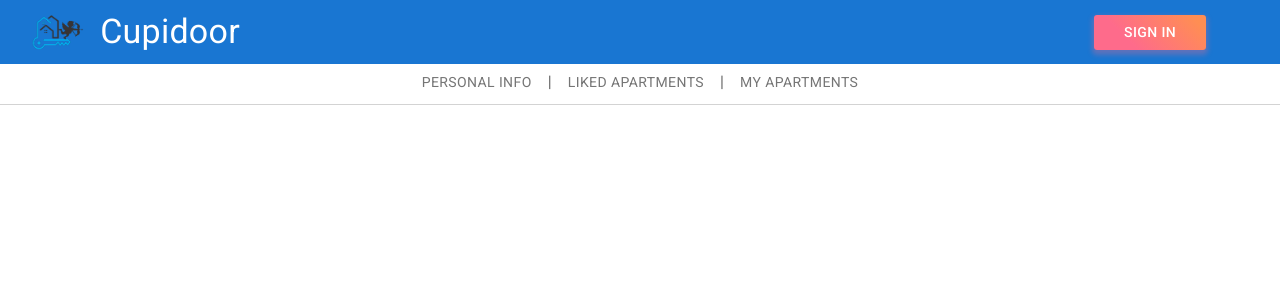
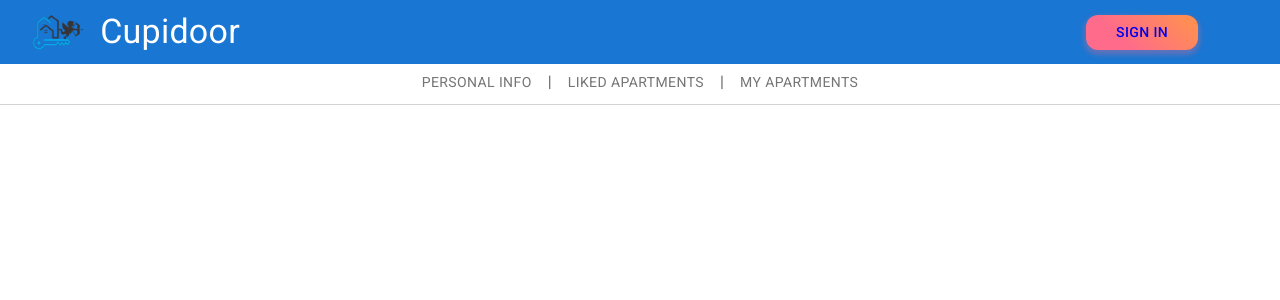
Before and after one commit to itayhashay/cupidoor, a React (Create React App) app in the folder client/: page /user in a window 1280 px wide. Shown: the top 300 px of the page. Built offline with nearby package versions, Linux system fonts and the light colour scheme.

Commit message:
Remove makeStyles - deprecated.

```diff
--- a/client/src/components/Navbar/index.tsx
+++ b/client/src/components/Navbar/index.tsx
@@ -1,31 +1,14 @@
-import { makeStyles } from "@mui/styles";
 import { AppBar, Box, Toolbar, Button } from "@mui/material";
 import { Avatar, Typography } from "@mui/material";
-import { DividerLine, LogoImg, UserSection } from "./styles";
+import { DividerLine, LogoImg, UserSection, linkStyles } from "./styles";
 import Logo from "../../icons/logo.png";
 import UserImg from "../../icons/user.jpeg";
 import { Link } from "react-router-dom";
 import { useAuth } from "../../context/AuthContext";
 import { USER_ROUTES } from "../UserRouter/constants";
 
-const useStyles = makeStyles({
-  linkStyle: {
-    display: "flex",
-    alignItems: "center",
-    background: "linear-gradient(45deg, #FE6B8B 30%, #FF8E53 90%)",
-    border: 0,
-    borderRadius: 3,
-    boxShadow: "0 3px 5px 2px rgba(255, 105, 135, .3)",
-    color: "white",
-    height: 35,
-    padding: "0 30px",
-    textAlign: "center",
-  },
-});
-
 export const Navbar = () => {
   const { user, setUser } = useAuth();
-  const classes = useStyles();
 
   return (
     <Box sx={{ flexGrow: 1 }}>
@@ -50,8 +33,8 @@ export const Navbar = () => {
               </>
             ) : (
               <>
-                <Button>
-                  <Link to={"/signIn"} className={classes.linkStyle}>
+                <Button sx={linkStyles}>
+                  <Link to={"/signIn"} >
                     Sign In
                   </Link>
                 </Button>
--- a/client/src/components/Navbar/styles.ts
+++ b/client/src/components/Navbar/styles.ts
@@ -19,3 +19,16 @@ export const LogoImg = styled.img`
   height: 42px;
   padding-right: 16px;
 `;
+
+export const linkStyles = {
+  display: "flex",
+  alignItems: "center",
+  background: "linear-gradient(45deg, #FE6B8B 30%, #FF8E53 90%)",
+  border: 0,
+  borderRadius: 3,
+  boxShadow: "0 3px 5px 2px rgba(255, 105, 135, .3)",
+  color: "white",
+  height: 35,
+  padding: "0 30px",
+  textAlign: "center",
+};
--- a/client/src/components/Sidebar/index.tsx
+++ b/client/src/components/Sidebar/index.tsx
@@ -140,7 +140,7 @@ const Sidebar = () => {
         </List>
         {
           navStates[USER_ROUTES.ALL_APARTMENTS] && (
-            <>
+            <Box>
               <Divider />
               <DrawerHeader sx={{direction: "rtl",
                           display: "flex",
@@ -157,7 +157,7 @@ const Sidebar = () => {
               <List sx={{ display: open ? "block" : "none", borderTop: '1px solid lightgrey', paddingTop: "8px", marginTop: '8px' }}>
                 {renderBasicFilters(BasicFilters)}
               </List>
-              <Box sx={{ display: "flex", flexDirection: "column" , alignItems:"center", justifyContent: "center", position: "absolute", bottom: "20px", visibility: open ? "visible" : "hidden"}}>
+              <Box sx={{ display: "flex", flexDirection: "column" , alignItems:"center", justifyContent: "center", visibility: open ? "visible" : "hidden"}}>
                 <Link className="navbar-link" to={`/home/${USER_ROUTES.ALL_APARTMENTS}`}>
                   <Button
                     color="primary"
@@ -171,7 +171,7 @@ const Sidebar = () => {
                   Apply Filters
                 </Button>
               </Box>
-            </>
+            </Box>
           )
         }
       </Drawer>
```
